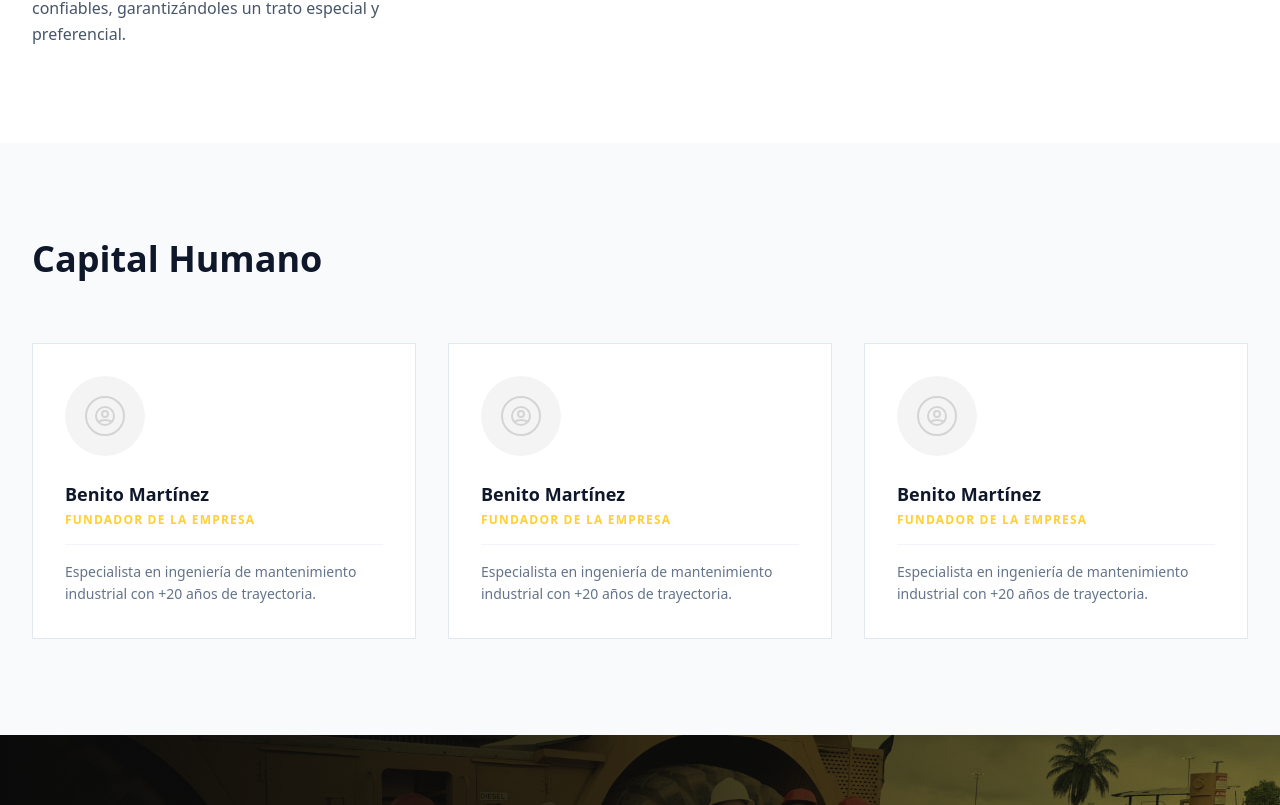
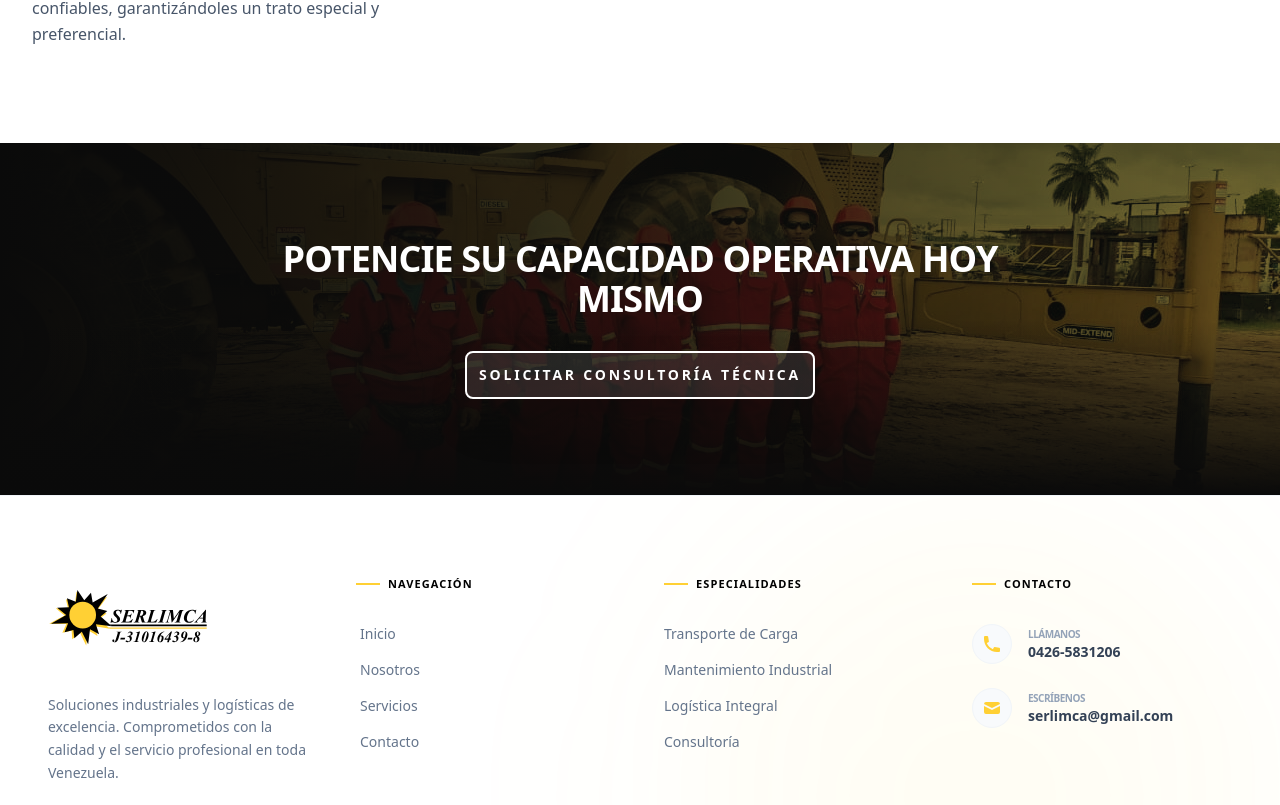
Before and after one commit to luis-alvarezf10/serlimca-page, a React (Vite) app: page /nosotros in a window 1280 px wide. Shown: the part 1755-2560 px from the top of the page. Built offline with nearby package versions, Linux system fonts and the light colour scheme.

Commit message:
about: quitado capital humano

```diff
--- a/src/pages/about/About.jsx
+++ b/src/pages/about/About.jsx
@@ -209,7 +209,7 @@ function About() {
       </section>
 
       {/* Equipo con Efecto Hover Elevado */}
-      <section className="py-24 px-8 bg-slate-50">
+      {/* <section className="py-24 px-8 bg-slate-50">
         <div className="max-w-7xl mx-auto">
           <h2 className="text-4xl font-bold text-slate-900 mb-16">Capital Humano</h2>
           <div className="grid md:grid-cols-3 gap-8">
@@ -239,7 +239,7 @@ function About() {
             ))}
           </div>
         </div>
-      </section>
+      </section> */}
 
       {/* CTA con Pulsación Sutil */}
       <section className="py-24 overflow-hidden relative bg-slate-900">
```
